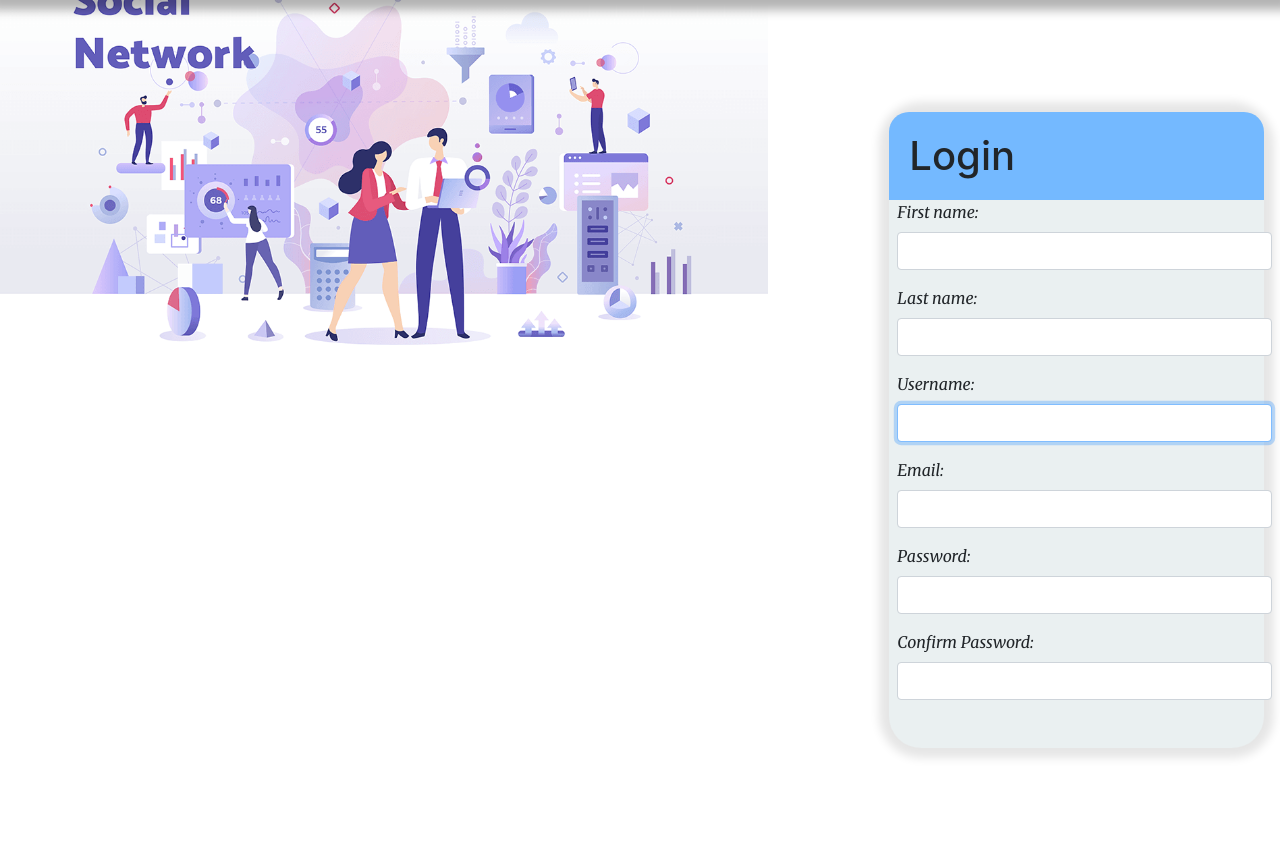
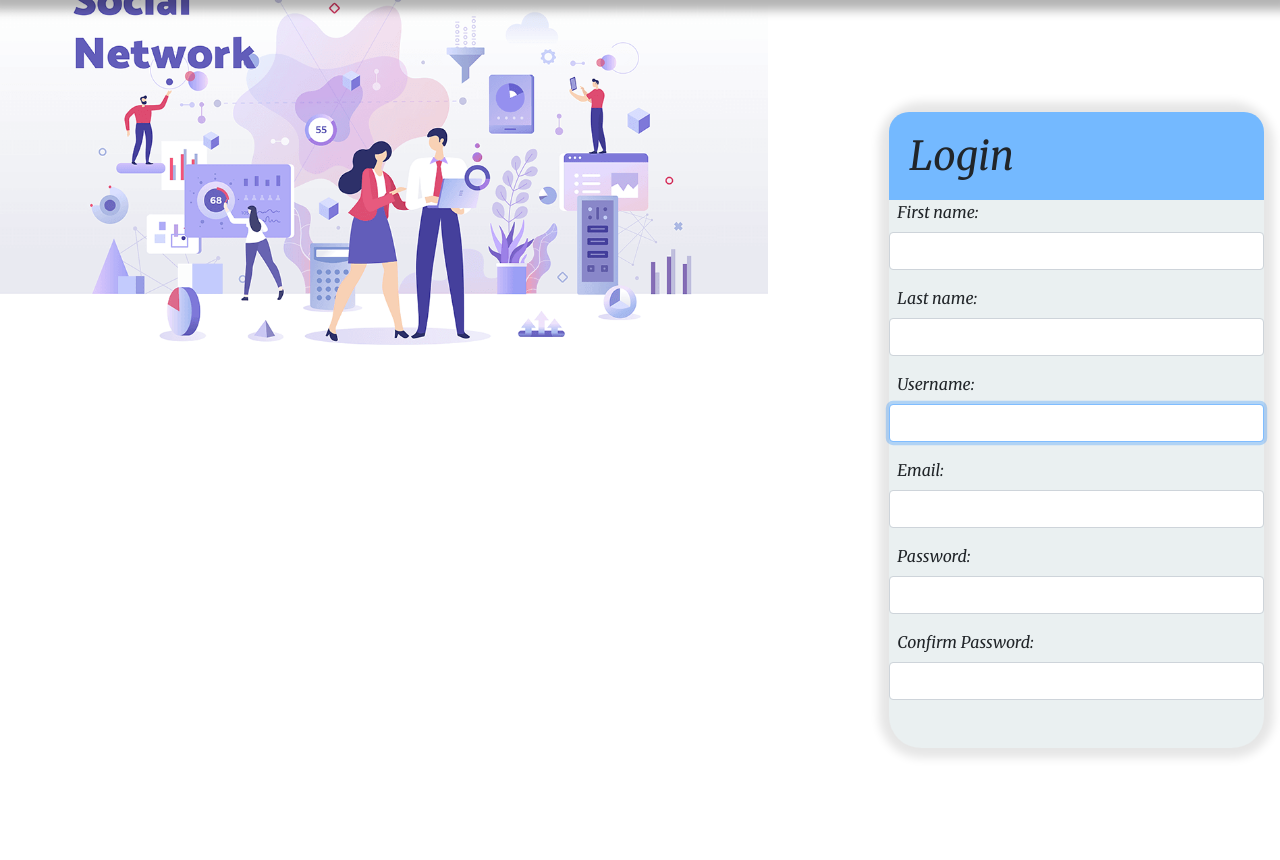
Before and after one commit to tushar912/Image-Sharing-Blog, a Django app: page /accounts/register/ in a window 1280 px wide. Shown: the part 72-932 px from the top of the page. Run offline with Django 3.2, Linux system fonts and the light colour scheme; some libraries are stand-ins or nearby versions.

Commit message:
done login

```diff
--- a/img/accounts/templates/registration/register.html
+++ b/img/accounts/templates/registration/register.html
@@ -12,7 +12,7 @@ form h1{
   margin:0;
   padding: 0.5em;
   border-radius: 0.5em 0.5em 0 0;
-
+  font-family: 'Merriweather', serif;
 }
 form{
   padding-top:0!important;
@@ -30,8 +30,7 @@ form label{
   padding-right: 0.5em;
 }
 form input{
-  margin-left: 0.5em;
-  margin-right: 0.5em;
+
 }
 </style>
 
```
